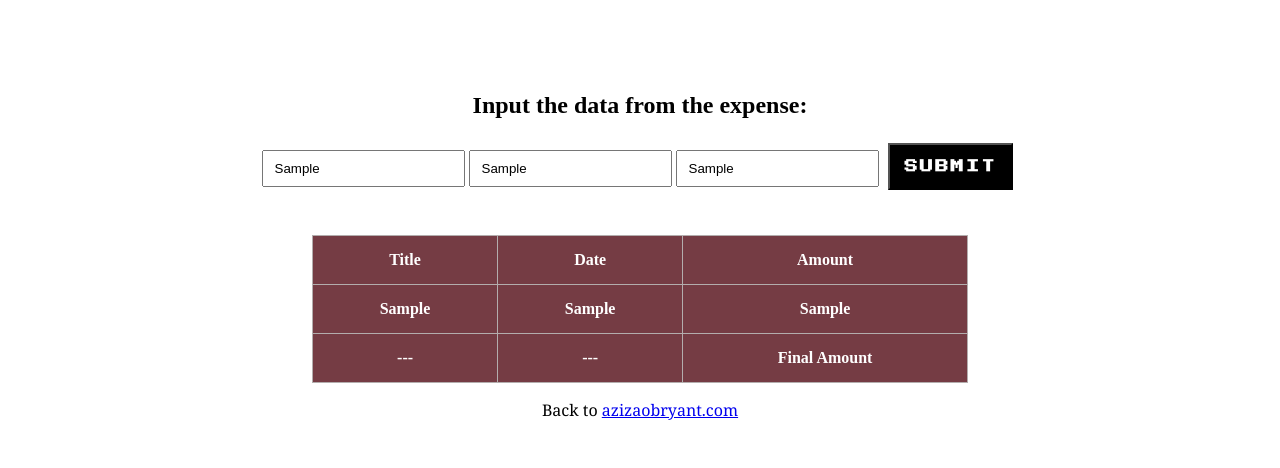
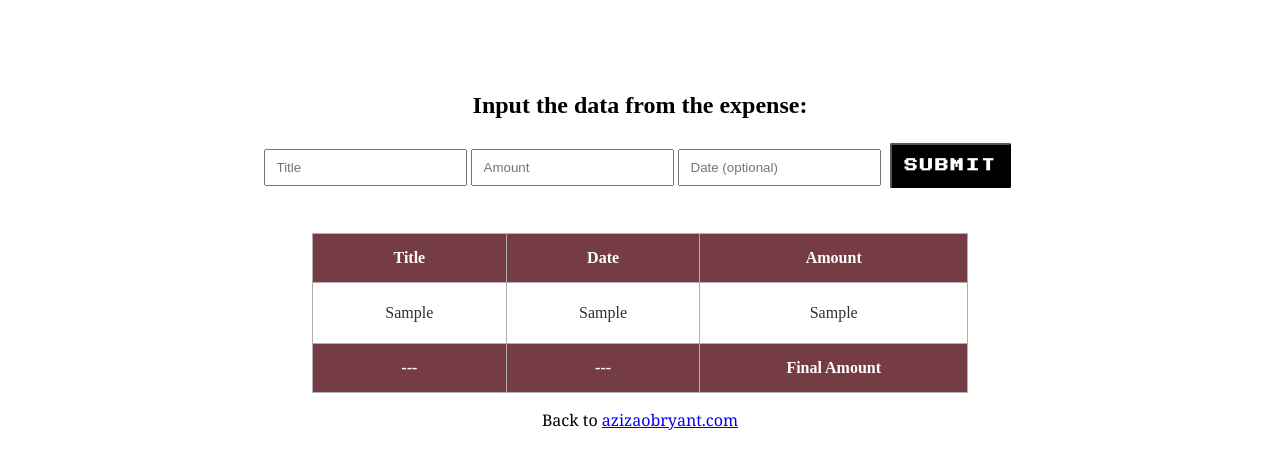
Before and after one commit to aziza-twdb/expenses-tracker, a plain HTML site: page index.html in a window 1280 px wide. Both pictures are taken after typing "Sample", "Sample", "Sample" into the empty fields and a click on the button "Submit". Shown: the part 182-650 px from the top of the page. Drawn offline with Linux system fonts and the light colour scheme.

Commit message:
finally works no math

```diff
--- a/index.html
+++ b/index.html
@@ -28,9 +28,6 @@
                 <th>Date</th>
                 <th>Amount</th>
             </tr>
-            <tr id ="mid-rowsss" class="middle-rows">
-
-            </tr>
             <tr class="bottom-row">
                 <th>---</th>
                 <th>---</th>
--- a/index.js
+++ b/index.js
@@ -1,16 +1,20 @@
 const submit = document.querySelector("#submit")
-
-let dataInput = document.querySelectorAll('input');
-let addRow = document.querySelectorAll('tr')[1];
-let table = document.querySelector("#mid-rowsss")
+var input = document.querySelectorAll('input')
+let addRow = document.querySelectorAll('tr');
 
 submit.addEventListener('click',function() {
-    let titleInput = document.querySelectorAll("input")[0]
-    let amountInput = document.querySelectorAll("input")[1]
-    let date =  document.querySelectorAll("input")[2]
-    addRow.innerHTML = `
-    <th>${titleInput.value}</th>
-    <th>${date.value}</th>
-    <th>${amountInput.value}</th>
+    var midRow = document.createElement('tr')
+    midRow.classList.add('middle-rows')
+    midRow.innerHTML = `
+    <td>${input[0].value}</td>
+    <td>${input[1].value}</td>
+    <td>${input[2].value}</td>
     `
+    addRow[0].insertAdjacentElement("afterend", midRow)
+
+    input[0].value= ""
+    input[1].value= ""
+    input[2].value= ""
+
+
 })
--- a/styles.css
+++ b/styles.css
@@ -38,7 +38,9 @@ table td {
     background: #ffffff;
     color: #313030;
   }
-tr.middle-rows{
+
+
+td.middle-rows{
   background-color: #fff;
   color: #000;
 }
@@ -48,7 +50,8 @@ tr.middle-rows{
     font-weight: 600;
     color: #fff;
     margin: 5px;
-    padding: 15px;
+    padding: 14px 13px;
+    border-radius: 2px;
     text-transform: uppercase;
     letter-spacing: 2px;
   }
```
